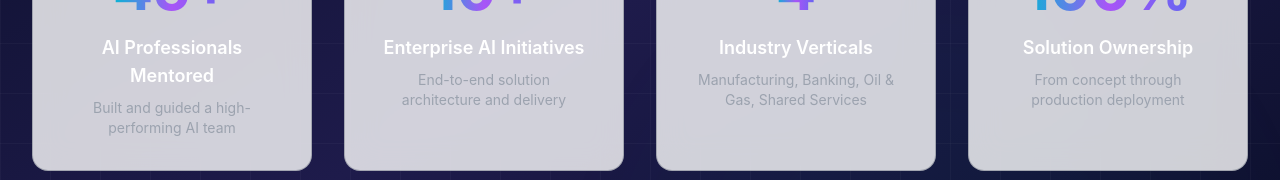
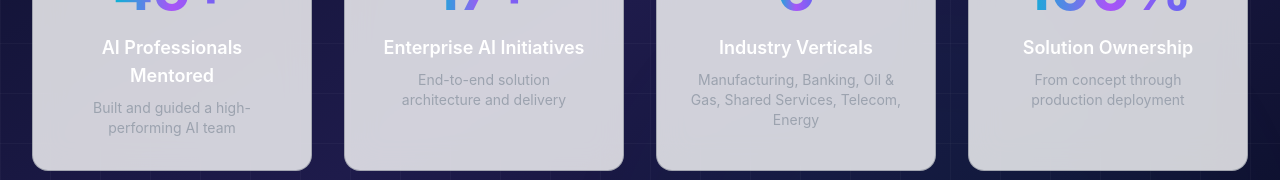
Before and after one commit to niladri30/ai-portfolio, a React (Vite) app: page / in a window 1280 px wide. Shown: the part 2583-2763 px from the top of the page. Built offline with nearby package versions, Linux system fonts and the light colour scheme.

Commit message:
Update portfolio: changes few numbers and units

```diff
--- a/src/components/Footer.jsx
+++ b/src/components/Footer.jsx
@@ -131,7 +131,7 @@ const Footer = () => {
             </p>
 
             <p className="text-xs">
-              Powered by React + Vite + Tailwind + Framer Motion
+              {/* Powered by React + Vite + Tailwind + Framer Motion */}
             </p>
           </div>
         </motion.div>
--- a/src/components/Metrics.jsx
+++ b/src/components/Metrics.jsx
@@ -159,7 +159,7 @@ const Metrics = () => {
           <div className="glass-effect inline-block px-8 py-4 rounded-full">
             <p className="text-gray-300">
               <span className="font-semibold text-accent-cyan">Proven expertise</span> in
-              SAP + AI + Process Automation across enterprise domains
+              SAP + AI + IoT across enterprise domains
             </p>
           </div>
         </motion.div>
--- a/src/data/metrics.js
+++ b/src/data/metrics.js
@@ -9,7 +9,7 @@ export const metrics = [
   },
   {
     id: 2,
-    value: 10,
+    value: 17,
     suffix: "+",
     label: "Enterprise AI Initiatives",
     description: "End-to-end solution architecture and delivery",
@@ -17,10 +17,10 @@ export const metrics = [
   },
   {
     id: 3,
-    value: 4,
+    value: 6,
     suffix: "",
     label: "Industry Verticals",
-    description: "Manufacturing, Banking, Oil & Gas, Shared Services",
+    description: "Manufacturing, Banking, Oil & Gas, Shared Services, Telecom, Energy",
     icon: "building"
   },
   {
--- a/src/data/timeline.js
+++ b/src/data/timeline.js
@@ -2,9 +2,9 @@ export const timeline = [
   {
     id: 1,
     period: "2023 - Present",
-    role: "SAP AI Architect | Generative AI Lead",
+    role: "SAP AI Architect | AI Lead - South East Asia",
     company: "SAP Labs",
-    location: "South East Asia (Previously India)",
+    location: "India",
     description: "Leading enterprise AI architecture and solution delivery across South East Asia. Previously led AI initiatives for India with numerous success stories across multiple business lines. Driving adoption of SAP AI services, generative AI, and agentic workflows in customer engagements.",
     highlights: [
       "Currently leading AI initiatives for South East Asia region",
```
